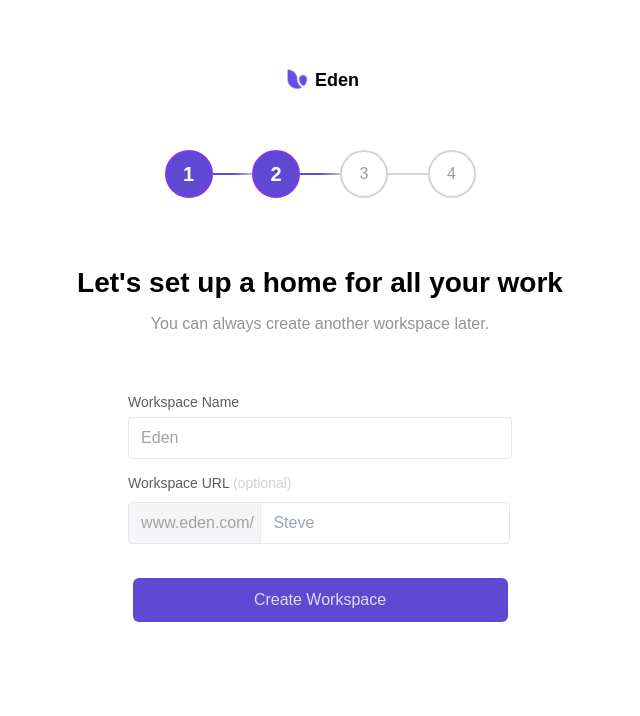
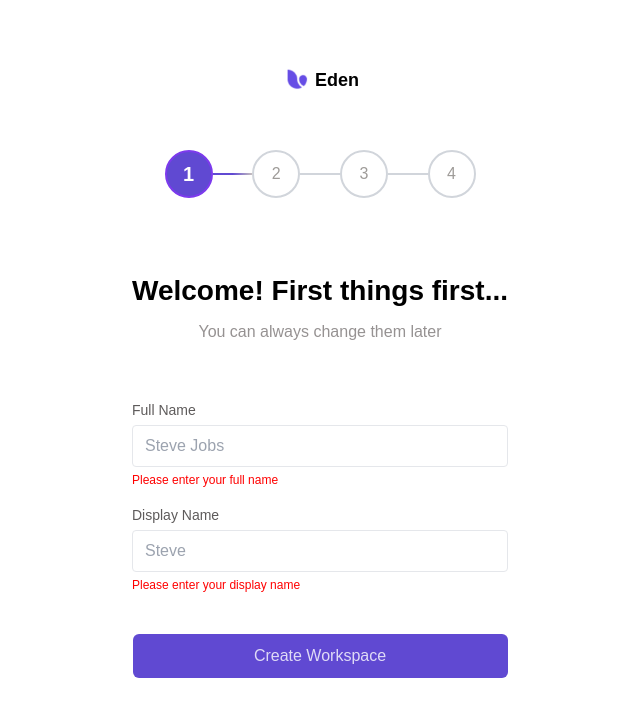
Before and after one commit to Zuvo007/Multistep-onboarding-form, a React (Create React App) app: page / in a window 1280 px wide. Both pictures are taken after a click on the element "Create Workspace". Shown: the top 716 px of the page, without its empty margins (320-960 px from the left). Built offline with nearby package versions, Linux system fonts and the light colour scheme.

Commit message:
validation added for the required field

```diff
--- a/src/components/onboardingForm/OnboardingForm.jsx
+++ b/src/components/onboardingForm/OnboardingForm.jsx
@@ -12,7 +12,17 @@ import "./OnboardingForm.css";
 
 function OnboardingForm(props) {
   const { state, dispatch } = props;
+  const [currentStep, setCurrentStep] = useState(1);
+const [error,setError] = useState(false);
 
+
+const valdation = () => {
+  switch(currentStep) {
+    case 1: return state.userName && state.displayName
+    case 2: return state.workspaceName
+    default: return true
+  }
+}
   const handleNextStep = () => {
     if (currentStep === steps.length) {
       toast.success("Your workspace launched successfully!", {
@@ -26,22 +36,27 @@ function OnboardingForm(props) {
       });
       return;
     }
-    setCurrentStep(currentStep + 1);
+    if(valdation()) {
+      setError(false);
+      setCurrentStep(currentStep + 1);
+    } else {
+      setError(true);
+    }
+
   };
 
-  console.log(state);
-  const [currentStep, setCurrentStep] = useState(1);
+
 
   const steps = ["Name", "WorkSpace Details", "Purpose", "Complete"];
 
   const displaySteps = (step) => {
     switch (step) {
       case 1:
-        return <UserName state={state} dispatch={dispatch} />;
+        return <UserName state={state} dispatch={dispatch} error={error}/>;
       case 2:
-        return <UserWorkSpaceDetails state={state} dispatch={dispatch} />;
+        return <UserWorkSpaceDetails state={state} dispatch={dispatch} error={error} />;
       case 3:
-        return <UserPurpose state={state} dispatch={dispatch} />;
+        return <UserPurpose state={state} dispatch={dispatch}  />;
       case 4:
         return <LaunchOnboarding state={state} dispatch={dispatch} />;
       default:
@@ -71,6 +86,16 @@ function OnboardingForm(props) {
           steps={steps}
           currentStep={currentStep}
           setCurrentStep={setCurrentStep}
+          handleStepper={(step) => {
+            if(valdation() || step < currentStep) {
+              setError(false);
+              console.log("success",step)
+              setCurrentStep(step);
+            } else {
+              console.log("error",step)
+              setError(true);
+            }
+          }}
         />
       </div>
       <div>{displaySteps(currentStep)}</div>
--- a/src/components/onboardingForm/Stepper/Stepper.jsx
+++ b/src/components/onboardingForm/Stepper/Stepper.jsx
@@ -2,7 +2,7 @@ import React, { useState, useEffect, useRef } from "react";
 import './Stepper.css'
 
 const Stepper = (props) => {
-  const { steps , currentStep,setCurrentStep } = props;
+  const { steps , currentStep,setCurrentStep,handleStepper } = props;
   const [newStep, setNewStep] = useState([]);
   const stepsRef = useRef();
 
@@ -73,7 +73,7 @@ const Stepper = (props) => {
             ? "w-full flex items-center cursor-pointer"
             : "flex items-center cursor-pointer"
         }
-        onClick={() => setCurrentStep(index + 1)}
+        onClick={() => handleStepper(index + 1)}
       >
         <div className="relative flex flex-col items-center">
           <div
--- a/src/components/onboardingForm/UserName/UserName.css
+++ b/src/components/onboardingForm/UserName/UserName.css
@@ -23,3 +23,9 @@ padding: 8px;
     margin: 4px 0px;
     color: rgb(94 91 91);
 }
+
+
+.error-text{
+    font-size: 12px;
+    color: red;
+}
--- a/src/components/onboardingForm/UserName/UserName.jsx
+++ b/src/components/onboardingForm/UserName/UserName.jsx
@@ -2,7 +2,7 @@ import React from "react";
 import "./UserName.css";
 
 function UserName(props) {
-  const { state, dispatch } = props;
+  const { state, dispatch ,error} = props;
   return (
     <div className="user-name-container">
       <div className="welcome-text my-2">Welcome! First things first...</div>
@@ -23,6 +23,7 @@ function UserName(props) {
             className="w-full appearance-none p-1 px-2 text-gray-800 outline-none"
           />
         </div>
+      { error && !state.userName && <div className="error-text"> Please enter your full name</div>}
       </div>
       <div className="name-container my-4">
         <div className="lable">Display Name</div>
@@ -40,6 +41,7 @@ function UserName(props) {
             className="w-full appearance-none p-1 px-2 text-gray-800 outline-none"
           />
         </div>
+     {  error && !state.displayName &&  <div className="error-text"> Please enter your display name</div>}
       </div>
     </div>
   );
--- a/src/components/onboardingForm/UserWorkSpaceDetails/UserWorkSpaceDetails.css
+++ b/src/components/onboardingForm/UserWorkSpaceDetails/UserWorkSpaceDetails.css
@@ -44,3 +44,8 @@
   border-radius: 0px 4px 4px 0px;
   margin-left: -2px;
 }
+
+.error-text{
+  font-size: 12px;
+  color: red;
+}
--- a/src/components/onboardingForm/UserWorkSpaceDetails/UserWorkSpaceDetails.jsx
+++ b/src/components/onboardingForm/UserWorkSpaceDetails/UserWorkSpaceDetails.jsx
@@ -2,7 +2,7 @@ import React from "react";
 import "./UserWorkSpaceDetails.css";
 
 function UserWorkSpaceDetails(props) {
-  const { state, dispatch } = props;
+  const { state, dispatch,error } = props;
   return (
     <div className="work-space-container">
       <div className="welcome-text my-2">
@@ -27,6 +27,7 @@ function UserWorkSpaceDetails(props) {
             className="w-full appearance-none p-1 px-2 text-gray-800 outline-none"
           />
         </div>
+        { error && !state.workspaceName && <div className="error-text"> Please enter your workspace name</div>}
       </div>
       <div className="details-container my-4">
         <div className="lable">
```
